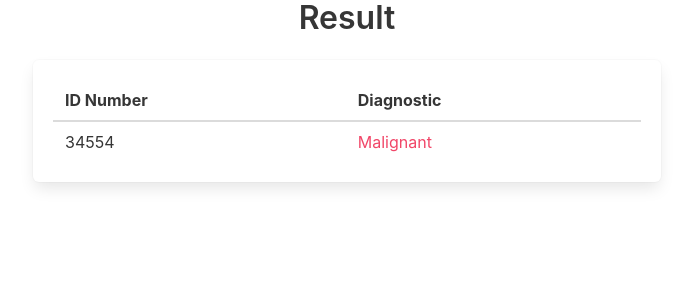
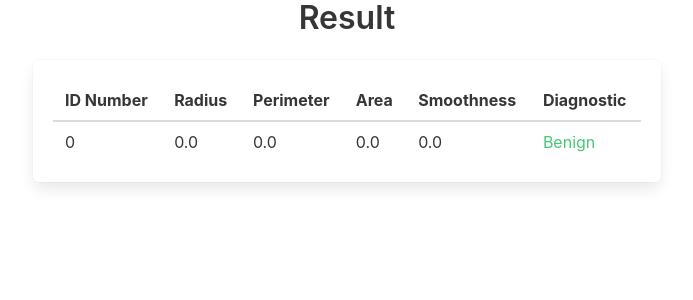
Before and after one commit to ebresafegaga/csc415, a Django app: page /app/result/ in a window 1280 px wide. Shown: the top 300 px of the page, without its empty margins (293-986 px from the left). Run offline with Django 3.2, Linux system fonts and the light colour scheme.

Commit message:
done with UI

```diff
--- a/expert_system/app/templates/app/result.html
+++ b/expert_system/app/templates/app/result.html
@@ -1,6 +1,5 @@
 {% extends 'base/base.html' %}
 {% block content %}
-
     <h1 class = "title is-3 has-text-centered">Result</h1>
     <div class="columns is-centered is-vcentered is-desktop">
     <div class = "column is-half ">
@@ -8,12 +7,24 @@
         <table class="table is-hoverable is-fullwidth">
             <thead>
                 <th>ID Number</th>
+                <th>Radius</th>
+                <th>Perimeter</th>
+                <th>Area</th>
+                <th>Smoothness</th>
                 <th>Diagnostic</th>
             </thead>
             <tbody>
                 <tr>
-                    <td>34554</td>
+                    <td>{{ id }}</td>
+                    <td> {{ radius }} </td>
+                    <td> {{ perimeter }}</td>
+                    <td> {{ area }} </td>
+                    <td> {{ smoothness }} </td>
+                    {% if diagnostic == 'malignant' %}
                     <td class="has-text-danger">Malignant</td>
+                    {% else %}
+                    <td class="has-text-success">Benign</td>
+                    {% endif %}
                 </tr>
             </tbody>
         </table>
--- a/expert_system/app/views.py
+++ b/expert_system/app/views.py
@@ -6,17 +6,39 @@ from .forms import ClassifyForm
 # Create your views here.
 
 def index (request):
-    return  render (request, 'app/index.html')
+    return render (request, 'app/index.html')
 
 def classify (request):
-    return render (request, 'app/classify.html')
+    return render (request,  'app/classify.html')
+
+# <<< machine learning classification algorithm here >>>
+def do_classify ():
+    return 'benign'
 
 def result (request):
-    # if request.method == 'POST':
-    #     form = ClassifyForm (request.POST)
-    #     if form.is_valid ():
-    #         return HttpResponse("Thanks")
-    # else:
-    #     form = NameForm()
+    context = {}
+    id = request.POST.get ('id', 0)
+    context['id'] = id
 
-    return render (request, 'app/result.html')
+    radius = request.POST.get ('radius', 0.0000)
+    context['radius'] = radius
+
+    perimeter = request.POST.get ('perimeter', 0.0000)
+    context['perimeter'] = perimeter
+
+    area = request.POST.get ('area', 0.0000)
+    context['area'] = area
+
+    smoothness = request.POST.get ('smoothness', 0.0000)
+    context['smoothness'] = smoothness
+
+    compactness = request.POST.get ('compactness', 0.0000)
+    context['compactness'] = compactness
+
+    concavity = request.POST.get ('concavity', 0.0000)
+    context['concavity'] = concavity
+
+    dignostic = do_classify () # <<<< machine learning function here
+    context['diagnostic'] = dignostic
+
+    return render (request, 'app/result.html', context)
```
Also changed, not shown: expert_system/app/templates/app/classify.html (+13 -10 lines), expert_system/app/templates/app/index.html (+10 -1 lines).
